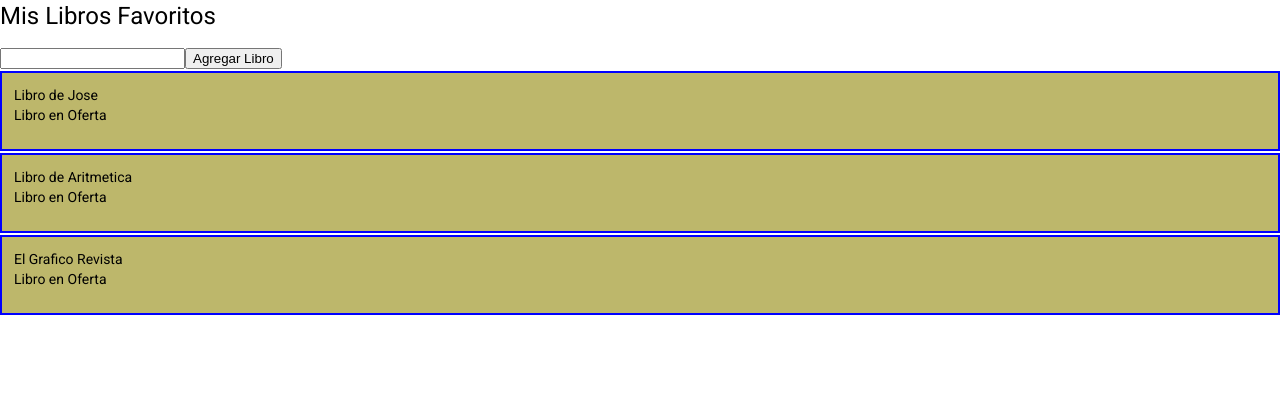
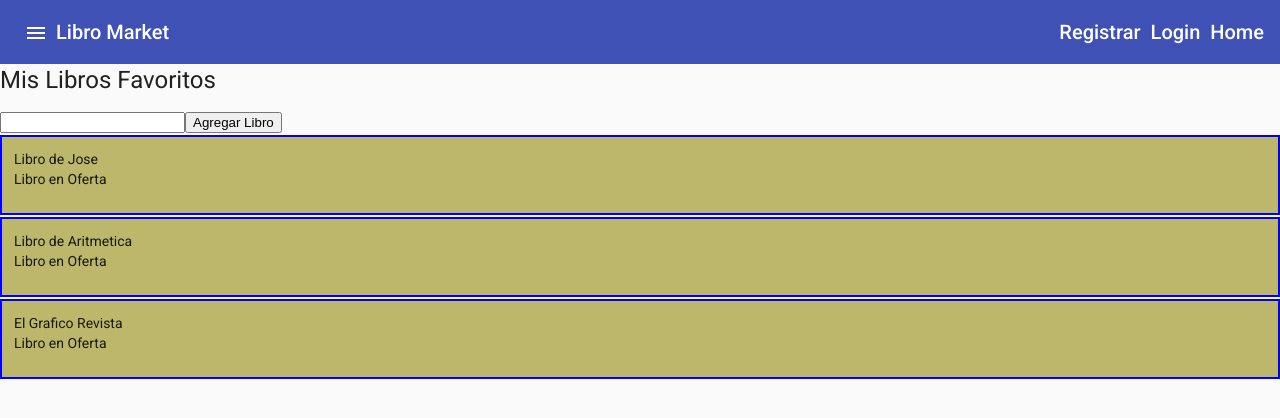
Before and after one commit to HannPark/mi-web-app, an Angular app: page /libros in a window 1280 px wide. Shown: the top 418 px of the page. Built offline with nearby package versions, Linux system fonts and the light colour scheme.

Commit message:
Clase 62 Creacion de barras de navegacion

```diff
--- a/src/app/app.component.css
+++ b/src/app/app.component.css
@@ -0,0 +1,9 @@
+mat-sidenav-container,
+mat-sidenav,
+mat-sidenav-content {
+  height: 100%;
+}
+
+mat-sidenav {
+  width: 250px;
+}
--- a/src/app/app.component.html
+++ b/src/app/app.component.html
@@ -1 +1,15 @@
-<router-outlet></router-outlet>
+<mat-sidenav-container>
+  <mat-sidenav #menu role="navigation">
+    <app-menu-lista (menuToggle)="menu.close()"></app-menu-lista>
+  </mat-sidenav>
+  <mat-sidenav-content>
+
+    <app-barra (menuToggle)="menu.toggle()"></app-barra>
+
+    <main>
+      <router-outlet></router-outlet>
+    </main>
+
+
+  </mat-sidenav-content>
+</mat-sidenav-container>
--- a/src/app/app.component.ts
+++ b/src/app/app.component.ts
@@ -6,5 +6,8 @@
   styleUrls: ['./app.component.css']
 })
 export class AppComponent {
-  title = 'mi-web-app';
+  abrirMenu = false;
+
+
+
 }
--- a/src/app/app.module.ts
+++ b/src/app/app.module.ts
@@ -14,6 +14,8 @@
 import { RegistrarComponent } from './seguridad/registrar/registrar.component';
 import { LoginComponent } from './seguridad/login/login.component';
 import { FlexLayoutModule } from '@angular/flex-layout';
+import { BarraComponent } from './navegacion/barra/barra.component';
+import { MenuListaComponent } from './navegacion/menu-lista/menu-lista.component';
 
 
 @NgModule({
@@ -24,7 +26,9 @@
     LibroComponent,
     InicioComponent,
     RegistrarComponent,
-    LoginComponent
+    LoginComponent,
+    BarraComponent,
+    MenuListaComponent
   ],
   imports: [
     BrowserModule,
--- /dev/null
+++ b/src/app/navegacion/barra/barra.component.css
@@ -0,0 +1,20 @@
+a {
+  text-decoration: none;
+  color: white;
+}
+
+a:hover,
+a:active {
+  color: #dbcde6;
+}
+
+.navegacion-menu {
+  list-style: none;
+  padding: 0;
+  margin: 0;
+}
+
+.navagacion-list-label {
+  display: inline-block;
+  padding-left: 6px;
+}
--- /dev/null
+++ b/src/app/navegacion/barra/barra.component.html
@@ -0,0 +1,15 @@
+<mat-toolbar color="primary">
+  <button mat-icon-button (click)="onMenuToggleDispatch()">
+    <mat-icon>menu</mat-icon>
+  </button>
+
+  <span>Libro Market</span>
+
+  <div fxFlex fxLayout fxLayoutAlign="flex-end" fxHide.xs>
+    <ul fxLayout="row" fxLayoutGap="10px" class="navegacion-menu">
+      <li><a routerLink="/registrar">Registrar</a></li>
+      <li><a routerLink="/login">Login</a></li>
+      <li><a routerLink="/">Home</a></li>
+    </ul>
+  </div>
+</mat-toolbar>
--- /dev/null
+++ b/src/app/navegacion/barra/barra.component.ts
@@ -0,0 +1,19 @@
+import { Component, EventEmitter, OnInit, Output } from '@angular/core';
+
+@Component({
+  selector: 'app-barra',
+  templateUrl: './barra.component.html',
+  styleUrls: ['./barra.component.css']
+})
+export class BarraComponent implements OnInit {
+  @Output() menuToggle = new EventEmitter<void>();
+  constructor() { }
+
+  ngOnInit(): void {
+  }
+
+  onMenuToggleDispatch(){
+    this.menuToggle.emit();
+  }
+
+}
--- /dev/null
+++ b/src/app/navegacion/menu-lista/menu-lista.component.css
@@ -0,0 +1,20 @@
+a {
+  text-decoration: none;
+  color: white;
+}
+
+a:hover,
+a:active {
+  color: #dbcde6;
+}
+
+.navegacion-menu {
+  list-style: none;
+  padding: 0;
+  margin: 0;
+}
+
+.navagacion-list-label {
+  display: inline-block;
+  padding-left: 6px;
+}
--- /dev/null
+++ b/src/app/navegacion/menu-lista/menu-lista.component.html
@@ -0,0 +1,14 @@
+<mat-nav-list>
+  <a mat-list-item routerLink="/" (click)="onCerrarMenu()">
+    <mat-icon>home</mat-icon>
+    <span class="navagacion-list-label">Inicio</span>
+  </a>
+  <a mat-list-item routerLink="/registrar" (click)="onCerrarMenu()">
+    <mat-icon>how_to_reg</mat-icon>
+    <span class="navagacion-list-label">Registrar</span>
+  </a>
+  <a mat-list-item routerLink="/login" (click)="onCerrarMenu()">
+    <mat-icon>login</mat-icon>
+    <span class="navagacion-list-label">Ingresar</span>
+  </a>
+</mat-nav-list>
--- /dev/null
+++ b/src/app/navegacion/menu-lista/menu-lista.component.ts
@@ -0,0 +1,18 @@
+import { Component, EventEmitter, OnInit, Output } from '@angular/core';
+
+@Component({
+  selector: 'app-menu-lista',
+  templateUrl: './menu-lista.component.html',
+  styleUrls: ['./menu-lista.component.css']
+})
+export class MenuListaComponent implements OnInit {
+  @Output() menuToggle = new EventEmitter();
+  constructor() { }
+
+  ngOnInit(): void {
+  }
+
+  onCerrarMenu(){
+    this.menuToggle.emit();
+  }
+}
```
Also changed, not shown: src/app/material.module.ts (+21 -2 lines), 2 other files (tests, documents, lock files or other folders).
